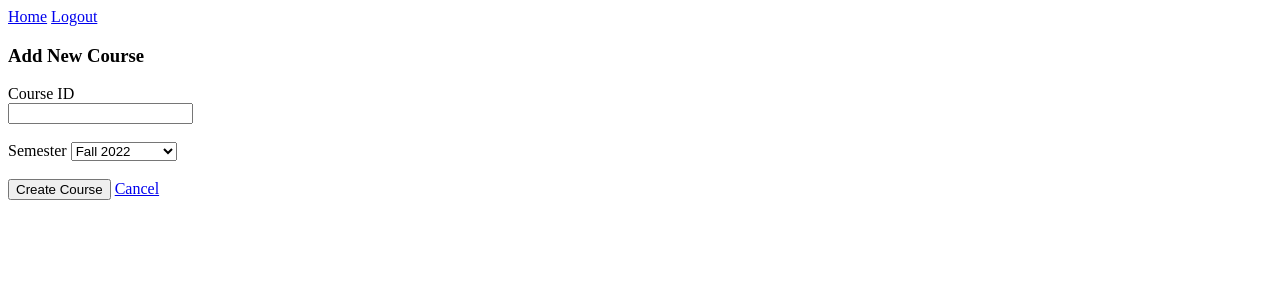
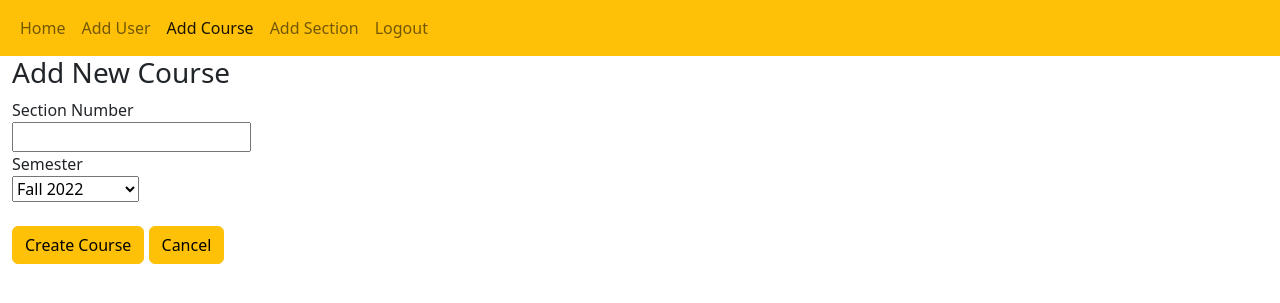
Before and after one commit to MWHunter/schedulingApp, a Django app: template schedulingApp/templates/addCourse.html in a window 1280 px wide. Shown: the top 303 px of the page. Run offline with Django 4.2, Linux system fonts and the light colour scheme; the template is opened without the code that fills it, so the values that code supplies are empty.

Commit message:
Update addCourse.html
Updated addCourse with Bootstrap styling

```diff
--- a/schedulingApp/templates/addCourse.html
+++ b/schedulingApp/templates/addCourse.html
@@ -4,24 +4,42 @@
     <meta charset="UTF-8">
     <meta http-equiv="X-UA-Compatible" content="IE=edge">
     <meta name="viewport" content="width=device-width, initial-scale=1.0">
+    <link href="https://cdn.jsdelivr.net/npm/bootstrap@5.2.3/dist/css/bootstrap.min.css" rel="stylesheet">
     <title>Create Course</title>
 </head>
 <body>
     <!--Sidebar navigation-->
-    <!--TODO Bootstrap styling-->
-    <div class="sidenav">
-        <a href="#">Home</a>
-        <a href="#">Logout</a>
-    </div>
+    <nav class="navbar navbar-expand-sm bg-warning navbar-light">
+        <div class="container-fluid">
+          <ul class="navbar-nav">
+            <li class="nav-item">
+              <a class="nav-link" href="home.html">Home</a>
+            </li>
+            <li class="nav-item">
+                <a class="nav-link" href="addUser.html">Add User</a>
+              </li>
+            <li class="nav-item">
+                <a class="nav-link active" href="addCourse.html">Add Course</a>
+              </li>
+            <li class="nav-item">
+                <a class="nav-link" href="addSection.html">Add Section</a>
+            </li>
+            <li class="nav-item">
+              <a class="nav-link" href="login.html">Logout</a>
+            </li>
+          </ul>
+        </div>
+      </nav>
+<div class="container-fluid">
     <!--Add section form-->
     <div class="addCourse">
-        <h3>Add New Course</h3>
+        <h3> Add New Course</h3>
         <form action="#">
-            <label for="newCourseID">Course ID</label><br>
-            <input type="text" id="newCourseID" name="newCourseID"><br><br>
+            <label for="newSectionNumber">Section Number</label><br>
+            <input type="text" id="newSectionNumber" name="newSectionNumber"><br>
             <!--TODO integrate with Django to be able to select associated semester-->
             <form action="#">
-                <label for="newCourseSemester">Semester</label>
+                <label for="newCourseSemester">Semester</label><br>
                 <select name="newCourseSemester" id="newCourseSemester">
                     <option value="fall2022">Fall 2022</option>
                     <option value="spring2023">Spring 2023</option>
@@ -29,9 +47,10 @@
                 </select>
             </form>
         <br>
-        <input type="submit" value="Create Course">
-        <a href="home.html">Cancel</a>
+        <input class="btn btn-warning" type="submit" value="Create Course">
+        <a class="btn btn-warning" href="home.html" role="button">Cancel</a>
       </form>
     </div>
+</div>
 </body>
 </html>
```
